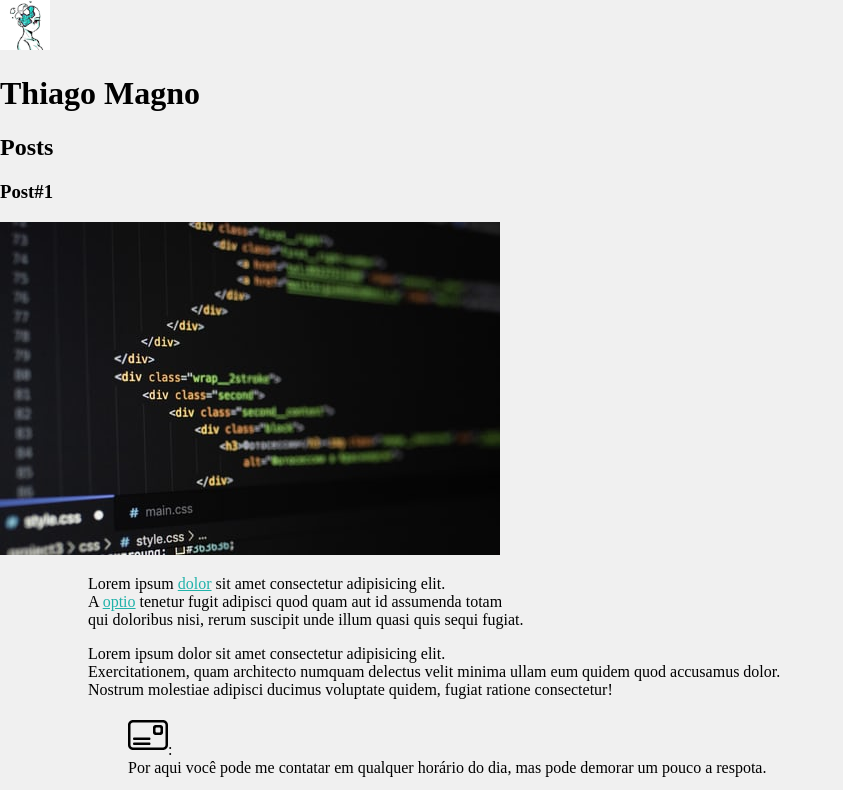
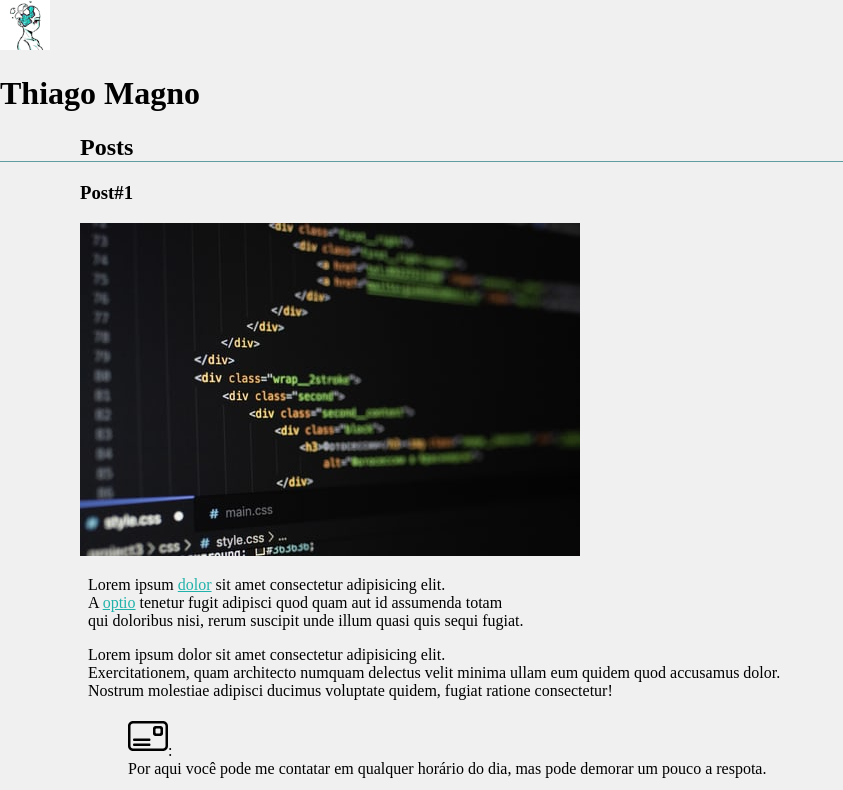
Before and after one commit to Thiago-Magno/primeira-pag-hmtl, a plain HTML site: page Index.html in a window 1280 px wide. Shown: the top 790 px of the page, without its empty margins (0-843 px from the left). Drawn offline with Linux system fonts and the light colour scheme.

Commit message:
mods css e index

```diff
--- a/Index.html
+++ b/Index.html
@@ -22,7 +22,7 @@
             <article>
                 <header>
                     <h3>Post#1</h3>
-                    <img src="./global/Images/code-photo.jpg" alt="Image-Code-editor">
+                    <img src="./global/Images/code-photo.jpg" alt="Image-Code-editor" class="img-post">
                 </header>
                 <p>
                     Lorem ipsum <a href="https://mangadex.org/follows" target="_blank">dolor</a> sit amet consectetur
--- a/style.css
+++ b/style.css
@@ -7,10 +7,17 @@ body{
 
 }
 
-/* h2 {
+ h2 {
     text-align: left;
     padding-left: 5rem;
-} */
+    border-color:cadetblue;
+    border-width: 1px;
+    border-bottom-style: solid;
+}
+h3 {
+    text-align: left;
+    padding-left: 5rem;
+}
 
 p {
     text-align: left;
@@ -71,3 +78,6 @@ a:hover {
 .logos{
     height: 2.5rem;
 }
+.img-post{
+    padding-left: 5rem;
+}
```
